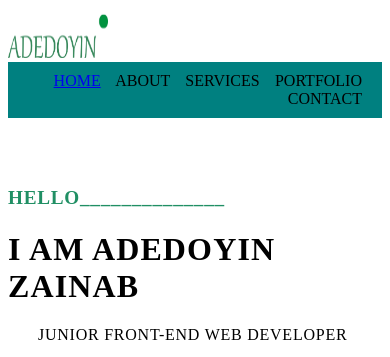
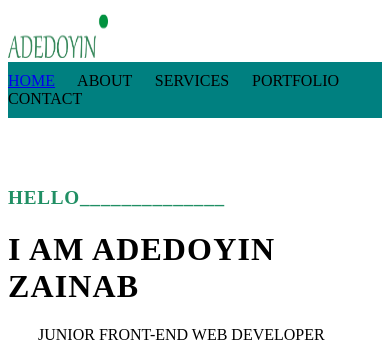
Before and after one commit to Adedoyinlorukomi/project, a plain HTML site: page index.html in a window 390 px wide. Shown: the top 357 px of the page. Drawn offline with Linux system fonts and the light colour scheme.

Commit message:
Update main.css

```diff
--- a/main.css
+++ b/main.css
@@ -58,8 +58,8 @@ and (max-width: 799px)
 {body
 
 {background-color: #ffffff; width: auto; height: 400px;}
-.section{text-align: end; word-spacing: 0.3cm; background-color: teal; padding: 10px 20px 10px 0;}
-#identify{padding-left: 30px; letter-spacing: 0.2mm;}
+.section{ word-spacing: 0.5cm; background-color: teal; padding: 10px 20px 10px 0;}
+#identify{padding-left: 30px; letter spacing: 0.2mm}
 
 .section1{ padding-top: 50px;}
 
```
